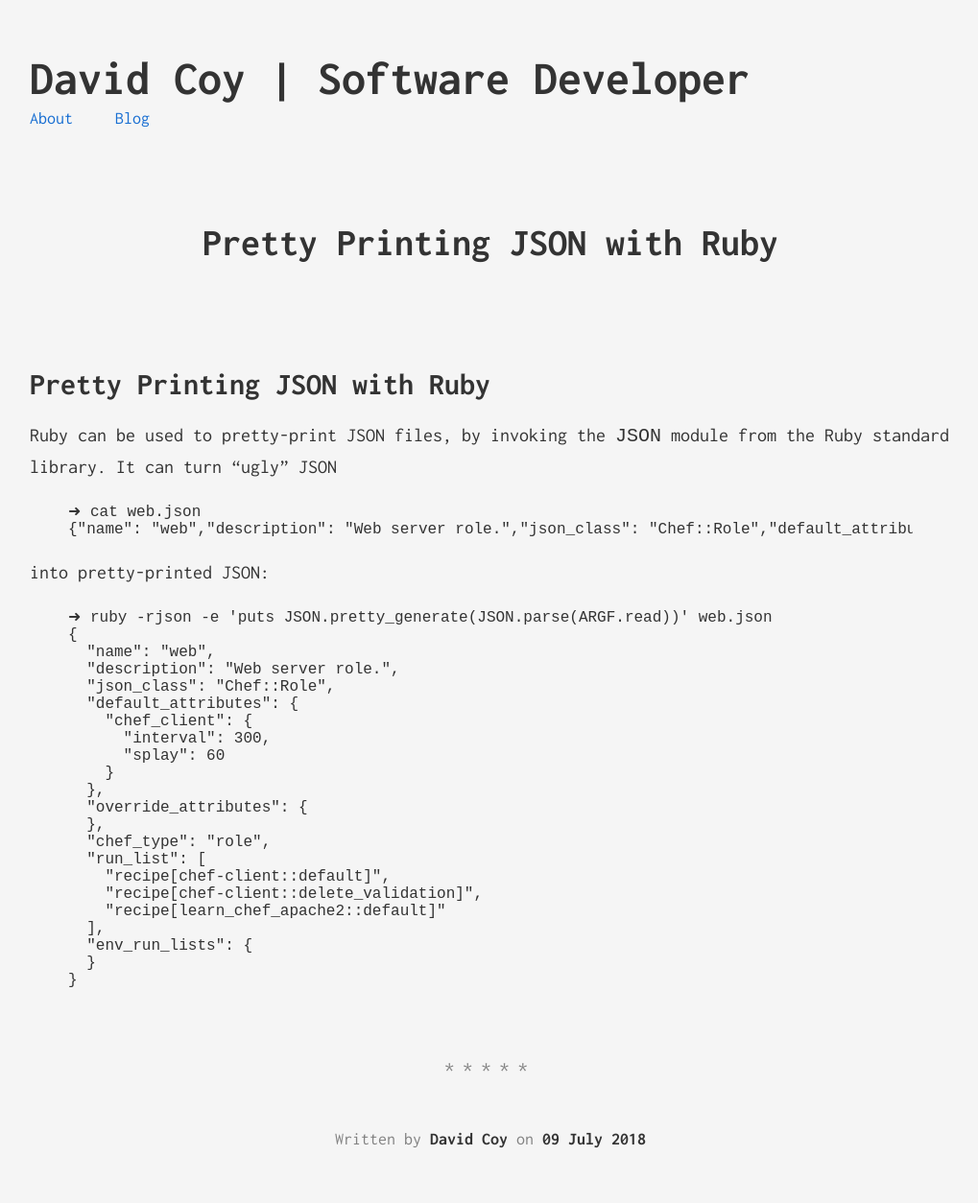
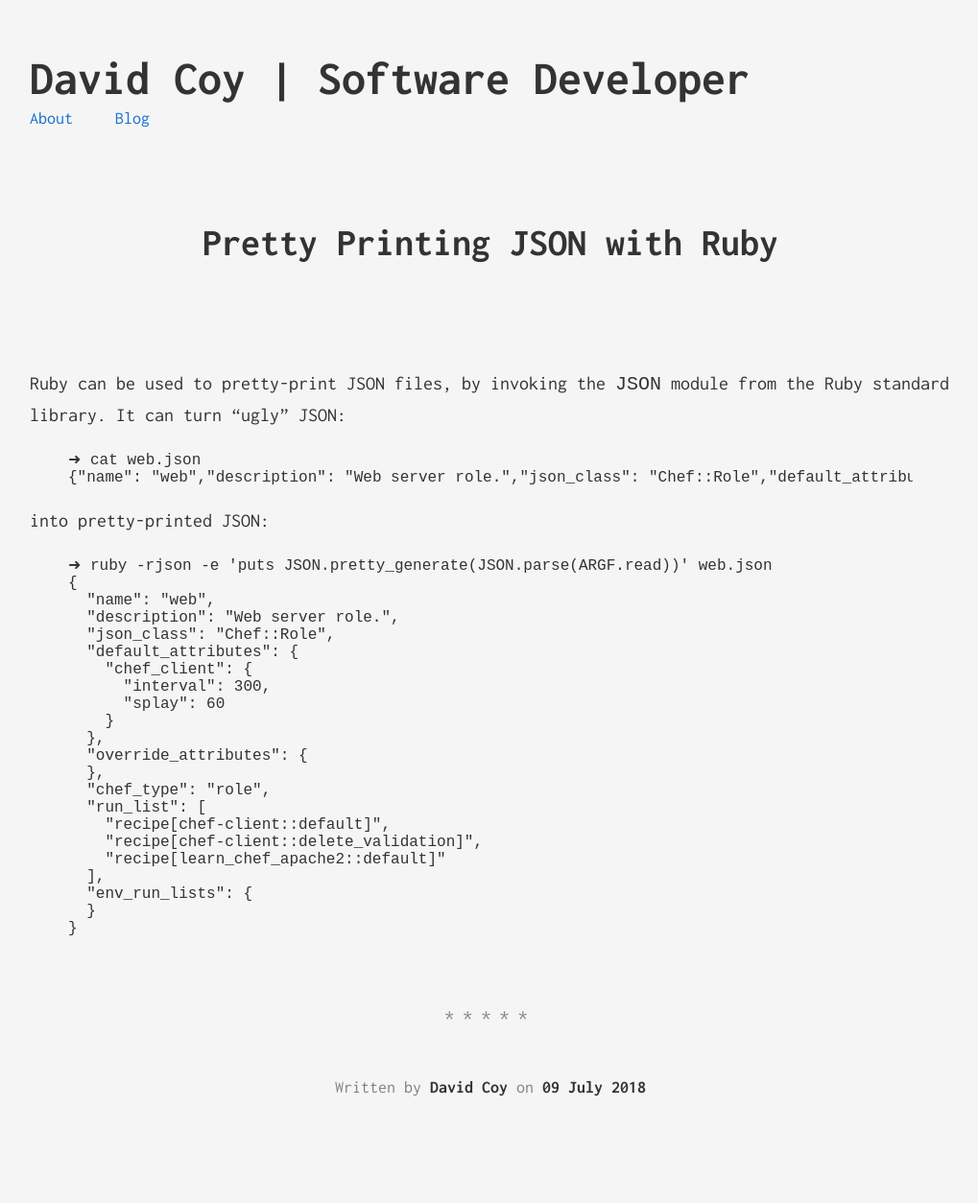
Before and after one commit to dcoy/new-blog-build, a Jekyll site: the page built from _posts/2018-07-09-pretty-print-json-with-ruby.md, in a window 1280 px wide. Shown: the whole page at 96% size, without its empty margins (129-1148 px from the left). Built offline with Jekyll 4.4.1, drawn with Linux system fonts in a browser that asks for light colours; after the commit the page ends 1200 px from its top, so only the background shows below that.

Commit message:
Update post format

```diff
--- a/_posts/2018-07-09-pretty-print-json-with-ruby.md
+++ b/_posts/2018-07-09-pretty-print-json-with-ruby.md
@@ -6,9 +6,7 @@ date: 2018-07-09 23:05:35
 categories: [ruby, json]
 ---
 
-# Pretty Printing JSON with Ruby
-
-Ruby can be used to pretty-print JSON files, by invoking the `JSON` module from the Ruby standard library. It can turn "ugly" JSON
+Ruby can be used to pretty-print JSON files, by invoking the `JSON` module from the Ruby standard library. It can turn "ugly" JSON:
 
 {% highlight shell %}
 
```
Also changed, not shown: _posts/2018-07-09-pretty-print-json-with-python.md (+0 -2 lines).
